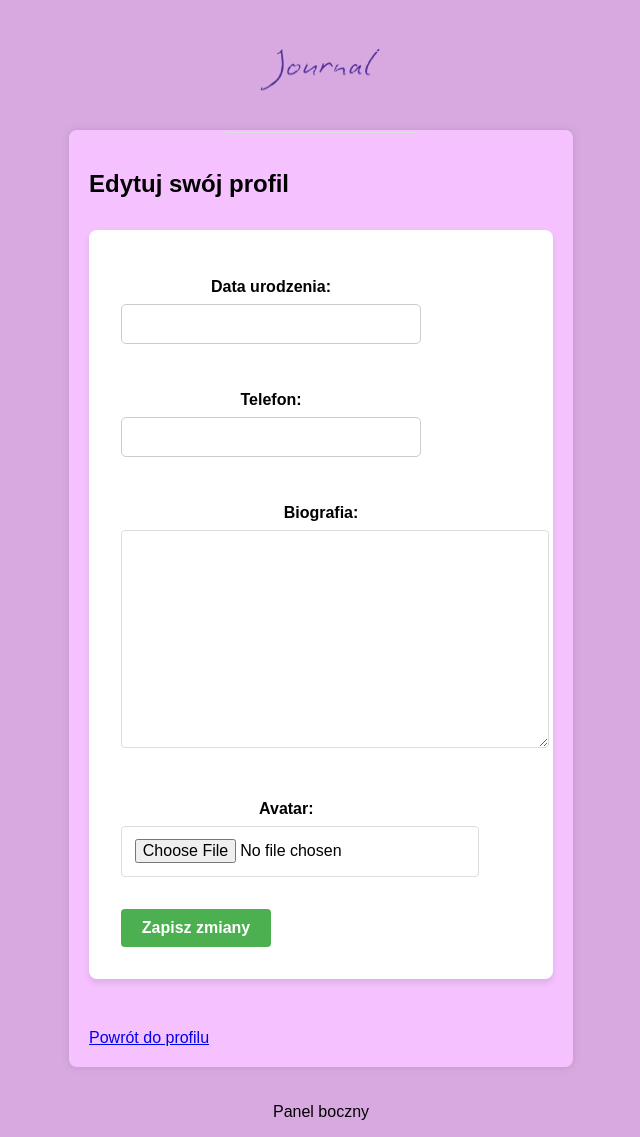
After one commit to maja-kbb/api_collab, a Django app: page /journal_app/edytuj_profil/ in a window 1280 px wide. The commit adds this page. Shown: the whole page, without its empty margins (319-959 px from the left). Run offline with Django 5.2, Linux system fonts and the light colour scheme; the visitor is signed in with stand-in values (Sample User, id 1); data comes from the database, SQL or seed files in the repository.

Commit message:
wiecej widokow

```diff
--- a/journal/journal_app/apps.py
+++ b/journal/journal_app/apps.py
@@ -4,3 +4,7 @@ from django.apps import AppConfig
 class JournalAppConfig(AppConfig):
     default_auto_field = 'django.db.models.BigAutoField'
     name = 'journal_app'
+
+
+    def ready(self):
+        import journal_app.signals
--- a/journal/journal_app/forms.py
+++ b/journal/journal_app/forms.py
@@ -1,5 +1,8 @@
 from django import forms
-from .models import Wpis
+from .models import Wpis, Profil
+from django.contrib.auth.models import User
+from django.contrib.auth.forms import UserCreationForm
+
 
 class DodajWpis(forms.ModelForm):
     class Meta:
@@ -9,3 +12,31 @@ class DodajWpis(forms.ModelForm):
             'tytul': forms.TextInput(attrs={'class': 'form-control', 'placeholder': 'Tytuł wpisu'}),
             'tresc': forms.Textarea(attrs={'class': 'form-control', 'placeholder': 'Treść wpisu'}),
         }
+
+
+
+
+class CustomUserCreationForm(UserCreationForm):
+    email = forms.EmailField(required=True, widget=forms.EmailInput(attrs={'placeholder': 'Twój email'}))
+    first_name = forms.CharField(max_length=30, required=False, widget=forms.TextInput(attrs={'placeholder': 'Imię'}))
+    last_name = forms.CharField(max_length=30, required=False, widget=forms.TextInput(attrs={'placeholder': 'Nazwisko'}))
+
+    class Meta:
+        model = User
+        fields = ('username', 'email', 'first_name', 'last_name', 'password1', 'password2')
+
+    def clean_email(self):
+        email = self.cleaned_data.get('email')
+        if User.objects.filter(email=email).exists():
+            raise forms.ValidationError("Ten e-mail jest już zajęty.")
+        return email
+
+
+
+class ProfilForm(forms.ModelForm):
+    class Meta:
+        model = Profil
+        fields = ['data_urodzenia', 'telefon', 'biografia', 'avatar']
+
+    def __init__(self, *args, **kwargs):
+        super(ProfilForm, self).__init__(*args, **kwargs)
--- a/journal/journal_app/models.py
+++ b/journal/journal_app/models.py
@@ -31,7 +31,7 @@ class Profil(models.Model):
     osoba = models.OneToOneField(Osoba, on_delete=models.CASCADE, related_name='profil') #do polaczenia z modelem osoba
     data_urodzenia = models.DateField(null=True, blank=True)
     telefon = models.CharField(max_length=15, null=True, blank=True)
-    avatar = models.ImageField(upload_to='avatars/', null=True, blank=True)
+    avatar = models.ImageField(upload_to='avatars', null=True, blank=True)
     biografia = models.TextField(null=True, blank=True) #zeby mozna bylo jakis opis profilu sobie dodac
 
     def __str__(self):
--- /dev/null
+++ b/journal/journal_app/signals.py
@@ -0,0 +1,15 @@
+from django.db.models.signals import post_save
+from django.dispatch import receiver
+from django.contrib.auth.models import User
+from .models import Osoba, Profil
+
+@receiver(post_save, sender=User)
+def create_osoba_and_profil(sender, instance, created, **kwargs):
+    if created:
+        osoba = Osoba.objects.create(
+            user=instance,
+            imie=instance.first_name,
+            nazwisko=instance.last_name,
+            email=instance.email
+        )
+        Profil.objects.create(osoba=osoba)
--- a/journal/journal_app/static/css/journal_app.css
+++ b/journal/journal_app/static/css/journal_app.css
@@ -47,6 +47,22 @@ header nav a:hover {
   color: #cce5d0;
 }
 
+
+.edit-button {
+  position: absolute !important;
+  top: 20px;
+  right: 20px;
+  padding: 10px 20px;
+  background-color: #a057ca; /* Zielony kolor */
+  color: white;
+  text-align: center;
+  text-decoration: none;
+  border-radius: 5px;
+}
+
+.edit-button:hover {
+  background-color: #45a049; /* Zmiana koloru na ciemniejszy przy najechaniu */
+}
 
 .content {
   margin: 40px 20px 20px 20px; /* Dodajemy większy margines górny */
@@ -100,6 +116,11 @@ header nav a:hover {
   color: transparent;
 }
 
+.profile-header h3 {
+  text-align: left; /* Wyrównanie tekstu do lewej */
+  margin-top: 0;    /* Usuwa domyślny margines od góry */
+}
+
 .profile-card p {
   font-size: 1rem;
   margin: 0.5rem 0;
@@ -144,7 +165,8 @@ header nav a:hover {
 .login-container form {
   display: flex;
   flex-direction: column;
-  align-items: center;
+  align-items: start;
+  text-align: center;
   width: 100%;
 }
 
@@ -179,6 +201,7 @@ header nav a:hover {
   text-align: left;
   border: 1px solid #ddd;
   width: 95%;
+  min-width: 80vw;
   padding: 1rem;
   margin-bottom: 2rem;
   border-radius: 8px;
--- /dev/null
+++ b/journal/journal_app/templates/journal_app/edytuj_profil.html
@@ -0,0 +1,17 @@
+{% extends 'journal_app/base.html' %}
+{% load static %}
+
+{% block content %}
+<div class = "login-container">
+  <h2>Edytuj swój profil</h2>
+
+  <form method="POST" enctype="multipart/form-data">
+    {% csrf_token %}
+    {{ form.as_p }}
+    <button type="submit">Zapisz zmiany</button>
+  </form>
+
+  <br>
+  <a href="{% url 'profil-user' %}">Powrót do profilu</a>
+</div>
+{% endblock %}
--- a/journal/journal_app/urls.py
+++ b/journal/journal_app/urls.py
@@ -19,8 +19,10 @@ urlpatterns = [
     path('logout/', auth_views.LogoutView.as_view(template_name ='journal_app/logout.html'), name='logout'),
     path('profil/', views.profil_user, name='profil-user'),
     path('home/', views.home_page, name='home-page'),
-    path('post/', views.dodaj_wpis, name='dodaj-wpis')
+    path('post/', views.dodaj_wpis, name='dodaj-wpis'),
+    path('register/', views.register, name='register'),
+    path('edytuj_profil/', views.edytuj_profil, name='edytuj-profil')
+            ]
 
-]
 if settings.DEBUG:
     urlpatterns += static(settings.MEDIA_URL, document_root=settings.MEDIA_ROOT)
--- a/journal/journal_app/views.py
+++ b/journal/journal_app/views.py
@@ -10,8 +10,10 @@ from rest_framework.permissions import IsAuthenticated
 from rest_framework import status
 from rest_framework.generics import UpdateAPIView, DestroyAPIView, ListAPIView
 from django.contrib.auth.decorators import permission_required, login_required
+from django.contrib.auth import login
 from . import views
-from .forms import DodajWpis
+from .forms import DodajWpis, CustomUserCreationForm, ProfilForm
+from django.contrib import messages
 
 @api_view(['GET'])
 def osoba_list(request):
@@ -63,6 +65,42 @@ def osoba_filter(request, substring):
     return Response(serializer.data)
 
 
+
+
+
+
+
+
+def register(request):
+    if request.method == 'POST':
+        form = CustomUserCreationForm(request.POST)
+        if form.is_valid():
+            user = form.save()
+            login(request, user)
+            return redirect('home-page')
+    else:
+        form = CustomUserCreationForm()
+
+    return render(request, 'journal_app/register.html', {'form': form})
+
+
+
+@login_required
+def edytuj_profil(request):
+    profil = Profil.objects.get(osoba__user=request.user)
+
+    if request.method == 'POST':
+        form = ProfilForm(request.POST, request.FILES, instance=profil)
+        if form.is_valid():
+            form.save()
+            return redirect('profil-user')
+    else:
+        form = ProfilForm(instance=profil)
+
+    return render(request, 'journal_app/edytuj_profil.html', {'form': form})
+
+
+
 @login_required
 def profil_user(request):
     osoba = Osoba.objects.get(user=request.user)
@@ -78,7 +116,7 @@ def home_page(request):
     return render(request, 'journal_app/home_page.html', {'osoba': osoba, 'profil':profil, 'wpisy':wpisy})
 
 
-
+@login_required
 def dodaj_wpis(request):
     if request.method == 'POST':
         form = DodajWpis(request.POST, request.FILES)
```
Also changed, not shown: journal/journal_app/templates/journal_app/profil_user.html (+8 -2 lines), journal/journal_app/templates/journal_app/register.html (added, +14 -0 lines), journal/media/avatars/Journal.png (added), 1 other file.
